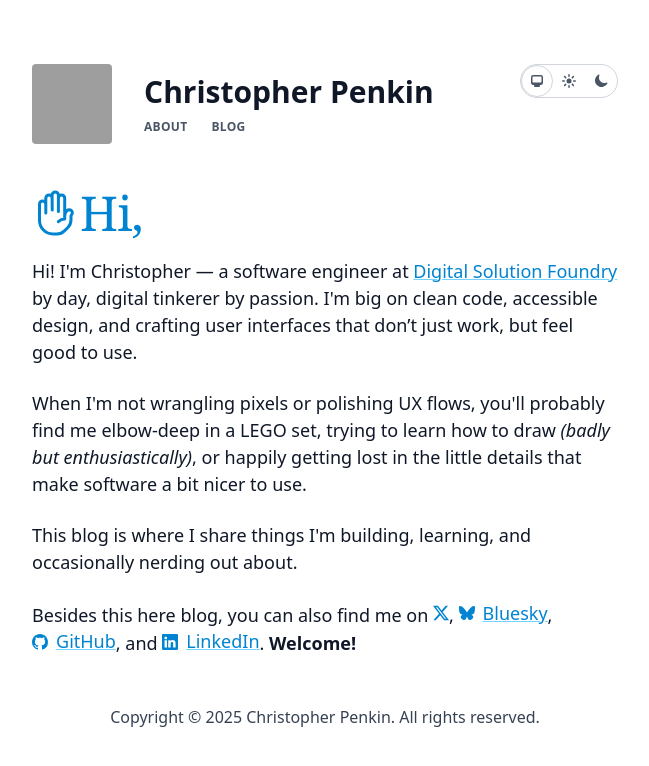
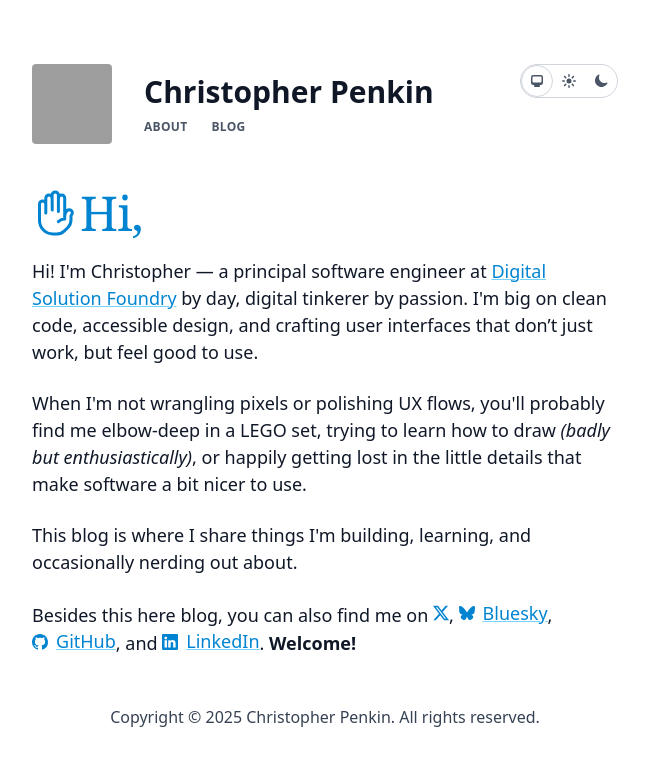
Before and after one commit to penkin/penkin.github.io, a Jekyll site: the page built from index.html, in a window 1280 px wide, cut to the strip 0-766 px from the top of the page. Shown: the whole strip, without its empty margins (315-964 px from the left). Built offline with Jekyll 4.4.1, drawn with Linux system fonts in a browser that asks for light colours; part of the change alters nothing that is shown; grey boxes are pictures that could not be loaded.

```diff
--- a/_config.yml
+++ b/_config.yml
@@ -5,7 +5,7 @@ description: >- # this means to ignore newlines until "baseurl:"
   to time about anything that catches my fancy.
 baseurl: ""
 url: "https://penkin.me"
-google_analytics: UA-XXXXXXXX-X
+google_analytics: G-52NN17J06E
 
 highlighter: rouge
 
--- a/_includes/analytics.html
+++ b/_includes/analytics.html
@@ -1,14 +1,9 @@
 <!-- Global site tag (gtag.js) - Google Analytics -->
-<script
-  async
-  src="https://www.googletagmanager.com/gtag/js?id={{ site.google_analytics }}
-></script>
+<script async src="https://www.googletagmanager.com/gtag/js?id={{ site.google_analytics }}"></script>
 <script>
   window.dataLayer = window.dataLayer || [];
-  function gtag() {
-    dataLayer.push(arguments);
-  }
-  gtag("js", new Date());
+  function gtag(){dataLayer.push(arguments);}
+  gtag('js', new Date());
 
-  gtag("config", "{{ site.google_analytics }});
+  gtag('config', '{{ site.google_analytics }}');
 </script>
--- a/_layouts/default.html
+++ b/_layouts/default.html
@@ -12,7 +12,10 @@
       } else {
           document.documentElement.removeAttribute('data-theme');
       }
-  </script>
+    </script>
+    {% if jekyll.environment == 'production' %}
+      {% include analytics.html %}
+    {% endif %}
   </head>
   <body class="font-sans text-gray-900 dark:text-gray-300 bg-white dark:bg-gray-900 antialiased flex justify-center">
     <div class="px-6 py-8 md:px-16 lg:px-24 lg:py-16 max-w-[85ch]">
--- a/index.html
+++ b/index.html
@@ -21,7 +21,7 @@ layout: default
 </h1>
 <div class="text-grey-darkest space-y-6 text-lg leading-normal">
   <p>
-    Hi! I'm Christopher — a software engineer at
+    Hi! I'm Christopher — a principal software engineer at
     <a href="https://www.digitalsolutionfoundry.co.za/" target="_blank">Digital Solution Foundry</a> by day, digital tinkerer
     by passion. I'm big on clean code, accessible design, and crafting user interfaces that don’t just work, but feel good to
     use.
```
Also changed, not shown: 13 other files.
